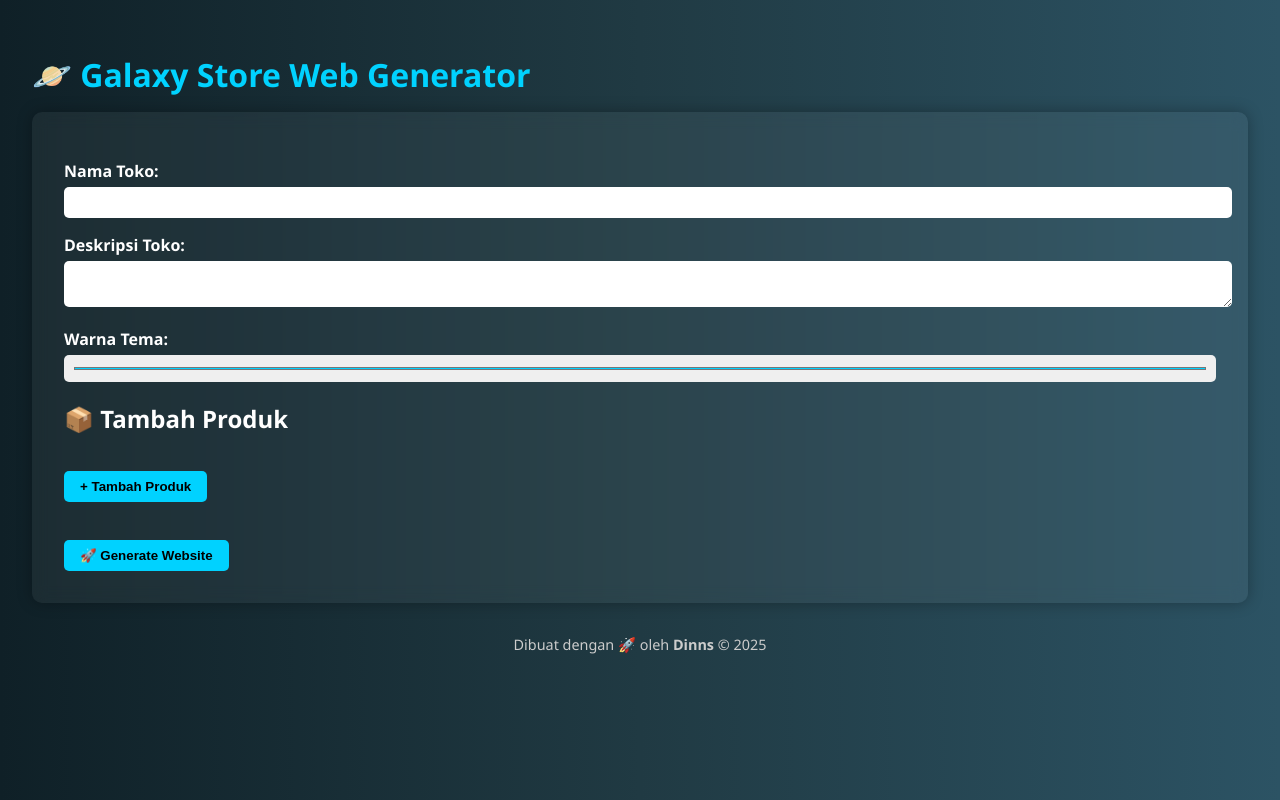
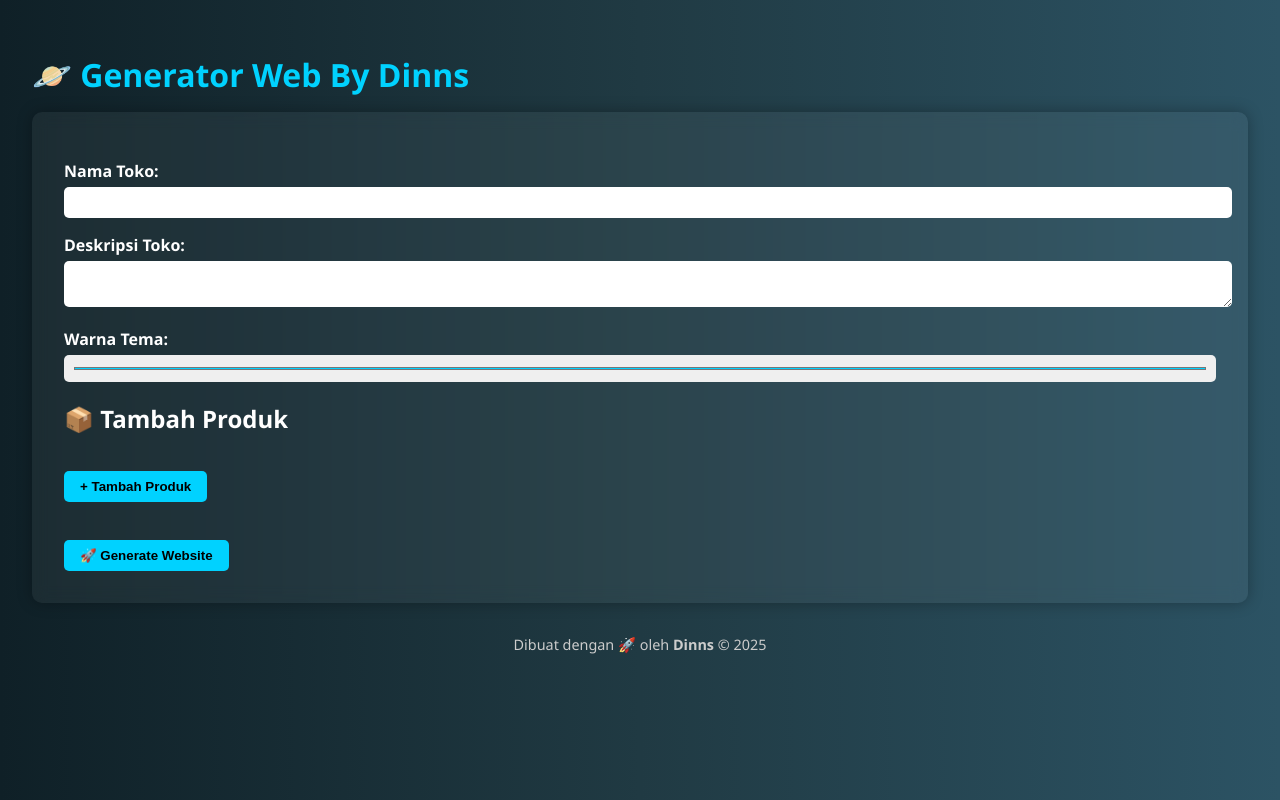
Before and after one commit to Dinn001/generatorwebsiet, a plain HTML site: page index.html in a window 1280 px wide. Drawn offline with Linux system fonts and the light colour scheme.

Commit message:
Update index.html

```diff
--- a/index.html
+++ b/index.html
@@ -7,7 +7,7 @@
   <link rel="stylesheet" href="style.css">
 </head>
 <body>
-  <h1>🪐 Galaxy Store Web Generator</h1>
+  <h1>🪐 Generator Web By Dinns</h1>
 
   <form id="storeForm">
     <label>Nama Toko:</label>
```
